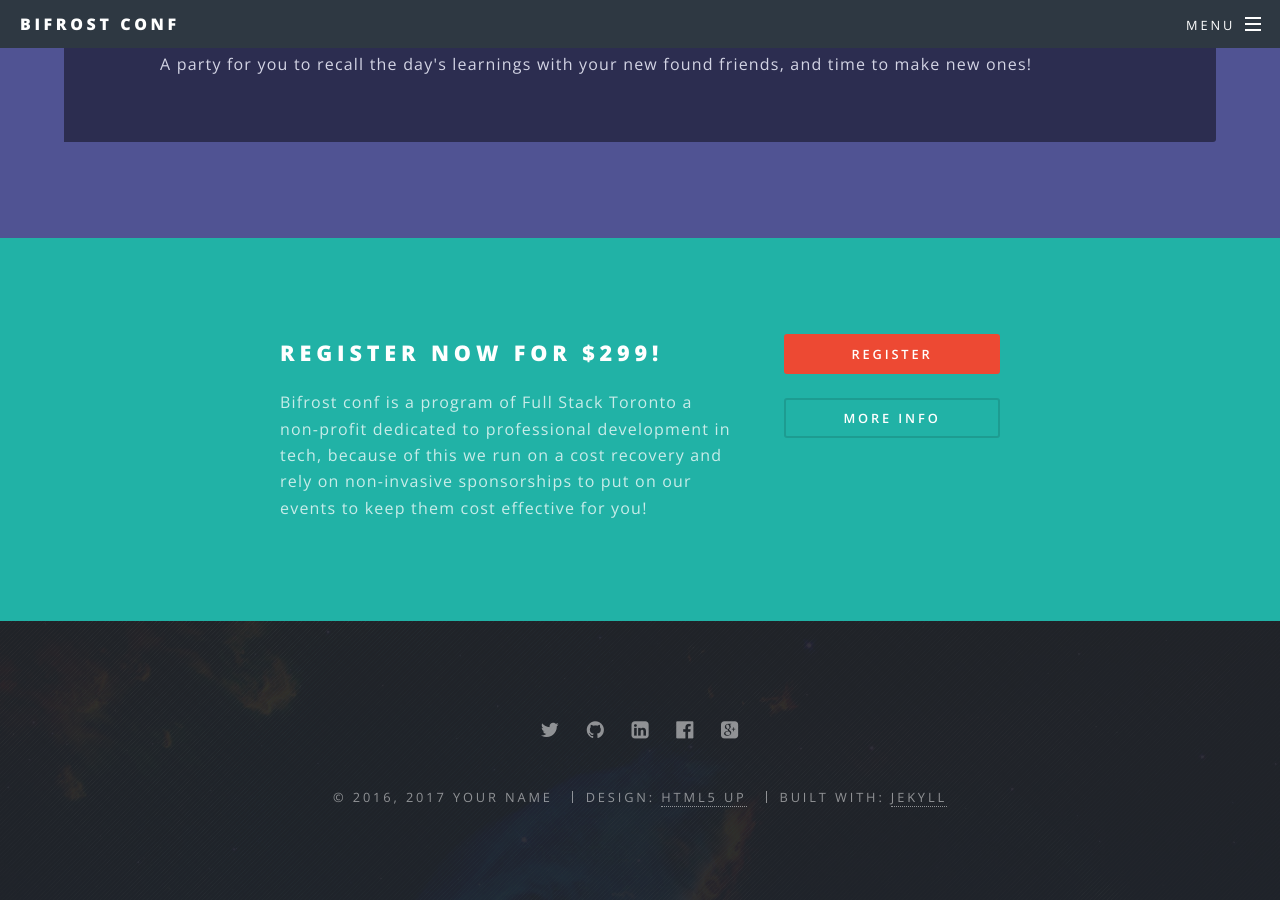
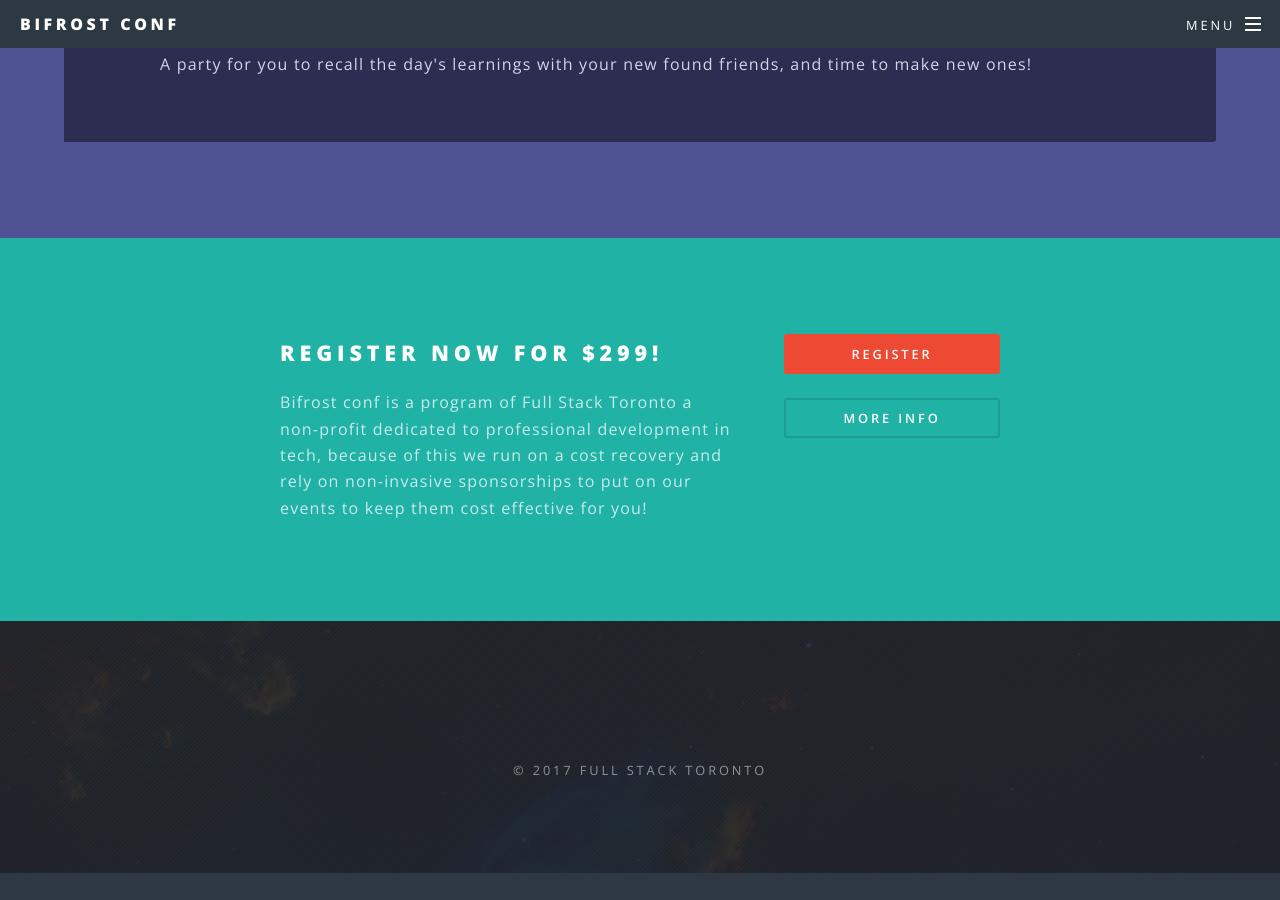
Before and after one commit to fullstackto/bifrost, a Jekyll site: the page built from index.html, in a window 1280 px wide and 900 px high, scrolled down 5679 px. Built offline with Jekyll 4.4.1, drawn with Linux system fonts in a browser that asks for light colours; after the commit the page ends 6552 px from its top, so only the background shows below that.

```diff
--- a/_config.yml
+++ b/_config.yml
@@ -4,20 +4,18 @@
 # Site settings
 title: BIFROST Conf
 description: |
-  Another fine responsive
-  site template freebie
-  crafted by [HTML5 UP](http://html5up.net)
+  The conference on leadership, management, and professional development in tech! Sept. 27 - Toronto, Canada
 owner: Your Name # or company name
 first_published: 2016 # if migrating another site, the year of your first publish
 email: your-email@domain.com
 baseurl: "" # the subpath of your site, e.g. /blog
 url: "http://yourdomain.com" # the base hostname & protocol for your site
 social:
-  twitter: https://twitter.com/<username>
-  github: https://github.com/<username>
-  linkedin-square: https://linkedin.com/in/<username>
-  facebook-official: https://facebook.com/<username>
-  google-plus-square: https://plus.google.com/u/0/+<username>
+  #twitter: https://twitter.com/fullstackto
+  #github: https://github.com/fullstackto
+  #linkedin-square: https://linkedin.com/in/<username>
+  #facebook-official: https://facebook.com/fulstackto
+  #google-plus-square: https://plus.google.com/u/0/+<username>
   #email: /contact/
   #flickr:
   #instagram:
--- a/_includes/footer.html
+++ b/_includes/footer.html
@@ -14,14 +14,6 @@
     {% endfor %}
   </ul>
   <ul class="copyright">
-    <li>&copy; {% assign thisyear = site.time | date: "%Y" %}
-    {% if site.first_published %}
-      {% capture diff %}{{ site.first_published | minus:thisyear }}{% endcapture %}
-      {% if diff contains '-' %}{{ site.first_published }},{% endif %}
-    {% endif %}
-    {{ thisyear }}
-    {% if site.owner %}{{ site.owner }}{% else %}{{ site.title }}{% endif %}</li>
-    <li>Design: <a href="http://html5up.net" target="_blank">HTML5 UP</a></li>
-    <li>Built with: <a href="http://jekyllrb.com" target="_blank">Jekyll</a></li>
+    <li>&copy; 2017 Full Stack Toronto</li>
   </ul>
 </footer>
```
